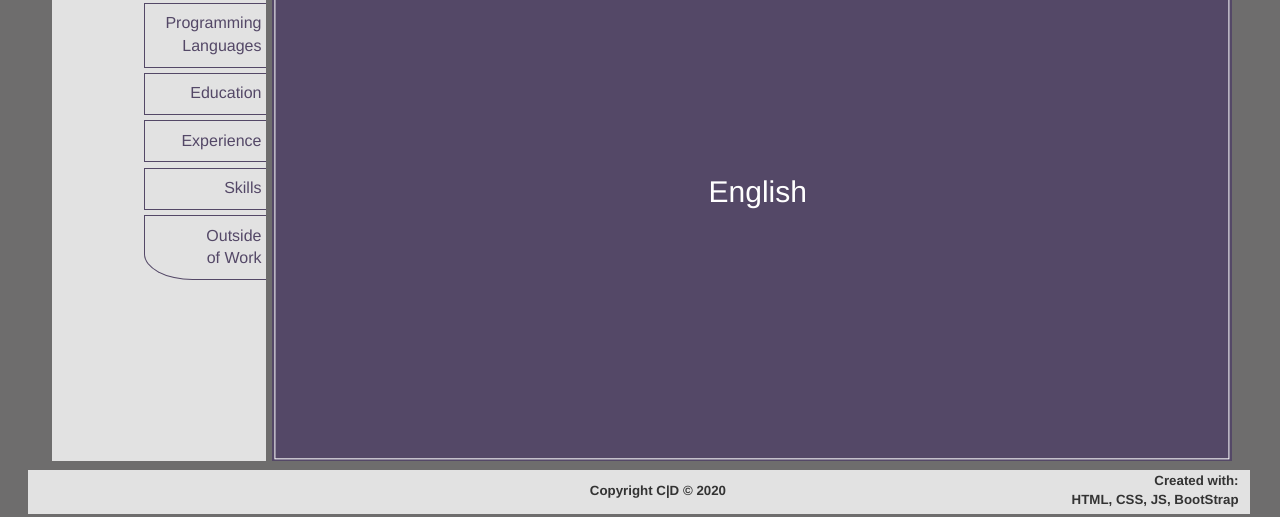
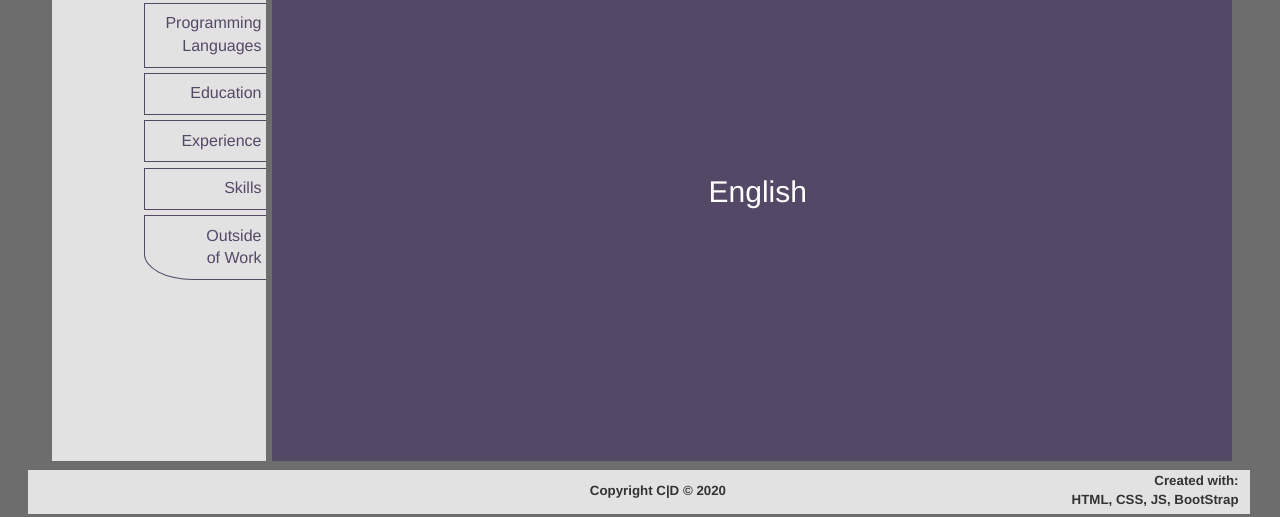
Before and after one commit to clirade/personal_website, a plain HTML site: page main.html in a window 1280 px wide. Shown: the part 283-800 px from the top of the page. Drawn offline with nearby package versions, Linux system fonts and the light colour scheme.

Commit message:
fixed overflow scroll issue

```diff
--- a/css/StyleSheet.css
+++ b/css/StyleSheet.css
@@ -282,7 +282,6 @@
     font-size: 30px;
     background-color: #544867;
     color: #FFFFFF;
-    overflow: scroll;
 }
 
 .main h1 {
@@ -290,7 +289,7 @@
 }
 
 .articleLayout {
-    border: 0.15rem solid #FFFFFF;
+    /*border: 0.15rem solid #FFFFFF;*/
     padding: 5% 5% 5% 2%;
     min-width: 10vw;
     min-height: 20vh;
@@ -300,7 +299,7 @@
     left: 50%;
     -ms-transform: translate(-50%, -50%);
     transform: translate(-50%, -50%);
-    overflow-y: scroll;
+    overflow-y: auto;
     height: 89%;
     width: 99.5%;
     display: flex;
```
